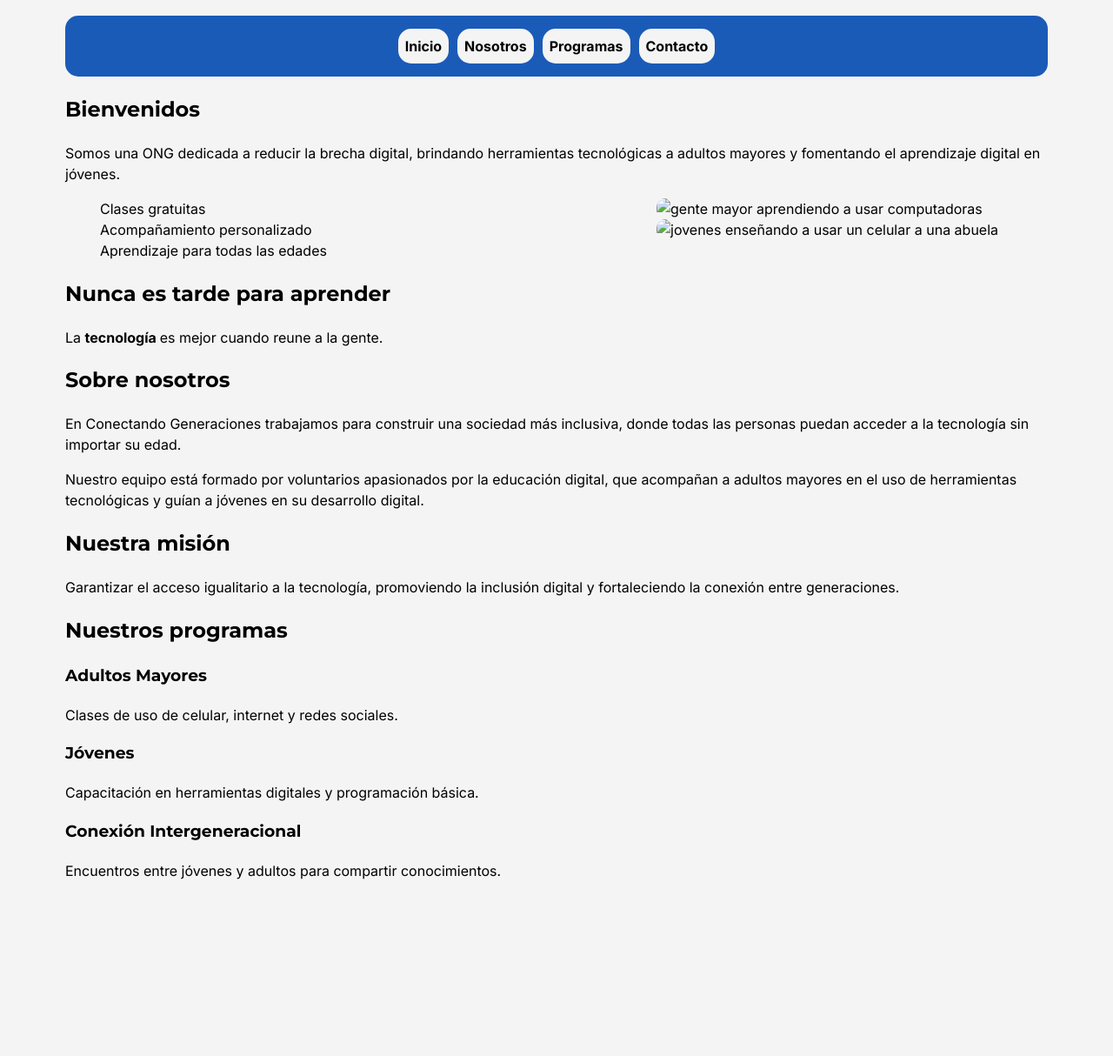
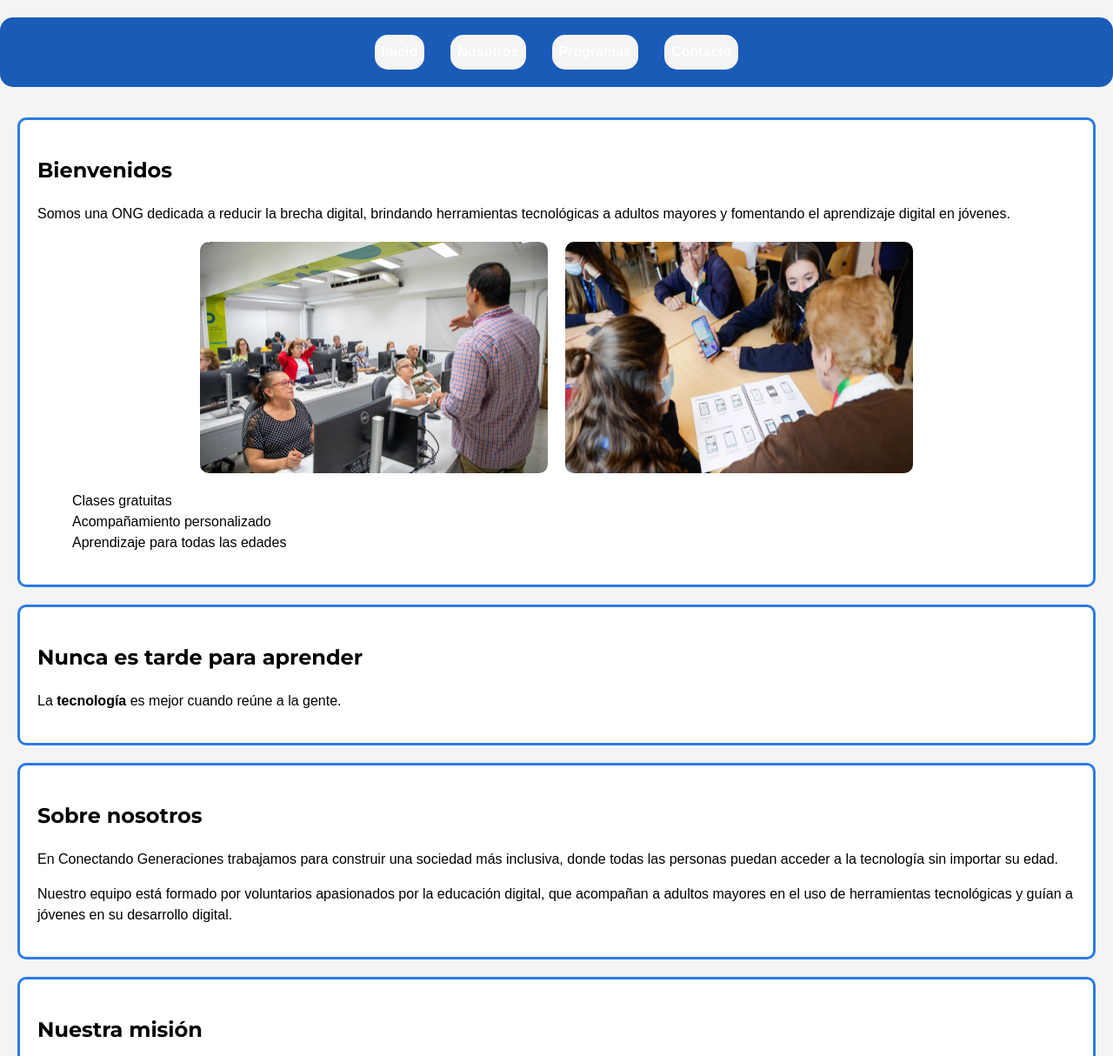
Before and after one commit to TobiCrak007/Tp-leng1-equipoA, a plain HTML site: page index.html in a window 1280 px wide. Shown: the part 171-1385 px from the top of the page at 87% size. Before the commit the page ends 1200 px from the top, so only its background shows below. Drawn offline with Linux system fonts and the light colour scheme.

Commit message:
fix: correccion de codigo

```diff
--- a/CSS/estilos.css
+++ b/CSS/estilos.css
@@ -69,11 +69,16 @@
 }
 
 /*IMAGENES*/
-img {
+.imagenes {
+    display: flex;
+    justify-content: center;
+    gap: 20px;
+    flex-wrap: wrap;
+    margin: 20px 0;
+}
+
+.foto {
     border-radius: 10px;
-    float: right;
-    clear: both;
-    margin-right: 50px;
 }
 
 #charla, #voluntariado {
@@ -120,3 +125,60 @@
     padding: 10px;
     border-radius: 10px;
 }
+body {
+            font-family: Arial, sans-serif;
+            margin: 0;
+            background-color: #f4f4f4;
+        }
+
+        header {
+            background-color: #2c7be5;
+            color: white;
+            padding: 20px;
+            text-align: center;
+        }
+
+        nav {
+            background-color: #1a5bb8;
+            padding: 10px;
+            text-align: center;
+        }
+
+        nav a {
+            color: white;
+            margin: 10px;
+            text-decoration: none;
+            font-weight: bold;
+        }
+
+        .container {
+            padding: 20px;
+        }
+
+        .section {
+            background: white;
+            padding: 20px;
+            margin-bottom: 20px;
+            border-radius: 10px;
+        }
+
+        .programas {
+            display: flex;
+            gap: 20px;
+            flex-wrap: wrap;
+        }
+
+        .card {
+            background: #e9f2ff;
+            padding: 15px;
+            border-radius: 10px;
+            width: 250px;
+            text-align: center;
+        }
+
+        footer {
+            background-color: #2c7be5;
+            color: white;
+            text-align: center;
+            padding: 10px;
+        }
--- a/index.html
+++ b/index.html
@@ -4,12 +4,15 @@
     <meta charset="UTF-8">
     <title>Conectando Generaciones</title>
     <meta name="viewport" content="width=device-width, initial-scale=1.0">
+
     <link rel="preconnect" href="https://fonts.googleapis.com">
     <link rel="preconnect" href="https://fonts.gstatic.com" crossorigin>
-    <link href="https://fonts.googleapis.com/css2?family=Inter:ital,opsz,wght@0,14..32,100..900;1,14..32,100..900&family=Montserrat:ital,wght@0,100..900;1,100..900&display=swap" rel="stylesheet">
+
+    <link href="https://fonts.googleapis.com/css2?family=Inter:ital,wght@0,100..900;1,100..900&family=Montserrat:ital,wght@0,100..900;1,100..900&display=swap" rel="stylesheet">
+
     <link rel="stylesheet" href="CSS/estilos.css">
+</head>
 
-</head>
 <body>
 
     <header>
@@ -24,19 +27,32 @@
         <a href="contacto.html">Contacto</a>
     </nav>
 
-<div class="container">
+    <main class="container">
 
-    <div class="section" id="inicio">
+        <section class="section" id="inicio">
+
             <h2>Bienvenidos</h2>
+
             <p>
-            Somos una ONG dedicada a reducir la brecha digital, brindando herramientas
-            tecnológicas a adultos mayores y fomentando el aprendizaje digital en jóvenes.
+                Somos una ONG dedicada a reducir la brecha digital,
+                brindando herramientas tecnológicas a adultos mayores
+                y fomentando el aprendizaje digital en jóvenes.
             </p>
-    </div>
+
             <div class="imagenes">
-    <img src="foto.jpeg" alt="gente mayor aprendiendo a usar computadoras" class="foto" width="400" >
 
-    <img src="foto2.webp" alt="jovenes enseñando a usar un celular a una abuela" class="foto" width="400">
+                <img
+                    src="imagenes/foto.jpeg"
+                    alt="Gente mayor aprendiendo a usar computadoras"
+                    class="foto"
+                    width="400">
+
+                <img
+                    src="imagenes/foto2.webp"
+                    alt="Jóvenes enseñando a usar un celular a una abuela"
+                    class="foto"
+                    width="400">
+
             </div>
 
             <ul>
@@ -44,53 +60,78 @@
                 <li>Acompañamiento personalizado</li>
                 <li>Aprendizaje para todas las edades</li>
             </ul>
-    <div class="section" id="nosotros">
+
+        </section>
+
+        <section class="section">
+
             <div class="texto">
                 <h2>Nunca es tarde para aprender</h2>
+
                 <p>
-            La <strong> tecnología </strong> es mejor cuando reune a la gente.
-        </p>
-    </div>
-</div>
-        <h2>Sobre nosotros</h2>
-        <p>
-            En Conectando Generaciones trabajamos para construir una sociedad más inclusiva,
-            donde todas las personas puedan acceder a la tecnología sin importar su edad.
-        </p>
-        <p>
-            Nuestro equipo está formado por voluntarios apasionados por la educación digital,
-            que acompañan a adultos mayores en el uso de herramientas tecnológicas y guían a
-            jóvenes en su desarrollo digital.
+                    La <strong>tecnología</strong> es mejor cuando reúne a la gente.
                 </p>
             </div>
 
-    <div class="section">
+        </section>
+
+        <section class="section" id="nosotros">
+
+            <h2>Sobre nosotros</h2>
+
+            <p>
+                En Conectando Generaciones trabajamos para construir una
+                sociedad más inclusiva, donde todas las personas puedan
+                acceder a la tecnología sin importar su edad.
+            </p>
+
+            <p>
+                Nuestro equipo está formado por voluntarios apasionados por
+                la educación digital, que acompañan a adultos mayores en el
+                uso de herramientas tecnológicas y guían a jóvenes en su
+                desarrollo digital.
+            </p>
+
+        </section>
+
+        <section class="section">
+
             <h2>Nuestra misión</h2>
+
             <p>
-            Garantizar el acceso igualitario a la tecnología, promoviendo la inclusión digital
-            y fortaleciendo la conexión entre generaciones.
+                Garantizar el acceso igualitario a la tecnología,
+                promoviendo la inclusión digital y fortaleciendo la
+                conexión entre generaciones.
             </p>
-    </div>
 
-    <div class="section" id="programas">
+        </section>
+
+        <section id="programas" class="section">
+
             <h2>Nuestros programas</h2>
 
             <div class="programas">
 
-            <div class="card">
+                <article class="card">
                     <h3>Adultos Mayores</h3>
                     <p>Clases de uso de celular, internet y redes sociales.</p>
+                </article>
+
+                <article class="card">
+                    <h3>Jóvenes</h3>
+                    <p>Capacitación en herramientas digitales y programación básica.</p>
+                </article>
+
+                <article class="card">
+                    <h3>Conexión Intergeneracional</h3>
+                    <p>Encuentros entre jóvenes y adultos para compartir conocimientos.</p>
+                </article>
+
             </div>
 
-            <div class="card">
-                <h3>Jóvenes</h3>
-                <p>Capacitación en herramientas digitales y programación básica.</p>
-            </div>
+        </section>
 
-            <div class="card">
-                <h3>Conexión Intergeneracional</h3>
-                <p>Encuentros entre jóvenes y adultos para compartir conocimientos.</p>
-            </div>
+    </main>
 
-        </div>
-    </div>
+</body>
+</html>
```
Lines whose indentation alone changed are shown as unchanged.
